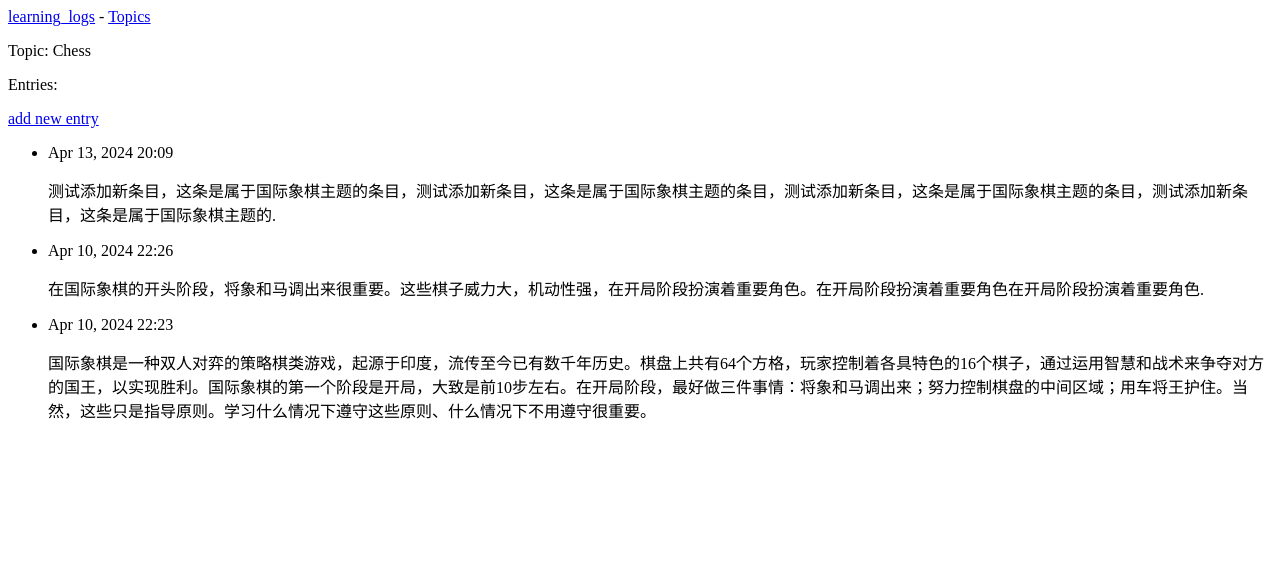
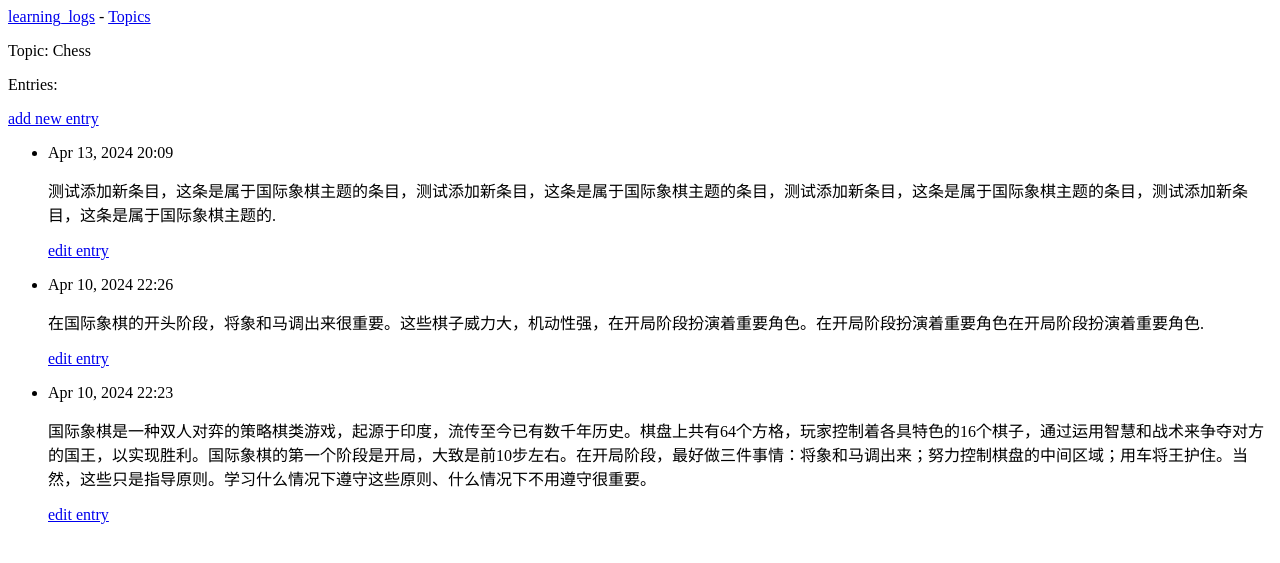
Before and after one commit to chng3/learning_log, a Django app: page /topics/1/ in a window 1280 px wide. Shown: the top 563 px of the page. Run offline with Django 3.2, Linux system fonts and the light colour scheme; data comes from the database, SQL or seed files in the repository; both versions use the stored data as it was after the commit.

Commit message:
完成19.1.3

```diff
--- a/learning_logs/templates/learning_logs/topic.html
+++ b/learning_logs/templates/learning_logs/topic.html
@@ -12,6 +12,9 @@
         <li>
             <p>{{ entry.date_added|date:'M d, Y H:i'}}</p>
             <p>{{ entry.text|linebreaks  }}</p>
+            <p>
+                <a href="{% url 'learning_logs:edit_entry' entry.id %}">edit entry</a>
+            </p>
         </li>
     {% empty %}
         <li>There are no entries for this topic yet</li>
--- a/learning_logs/urls.py
+++ b/learning_logs/urls.py
@@ -19,4 +19,7 @@ urlpatterns = [
 
     # 用于添加新条目的页面
     url(r'^new_entry/(?P<topic_id>\d+)/$', views.new_entry, name='new_entry'),
+
+    # 用于编辑条目的页面
+    url(r'^edit_entry/(?P<entry_id>\d+)/$', views.edit_entry, name='edit_entry')
 ]
--- a/learning_logs/views.py
+++ b/learning_logs/views.py
@@ -1,5 +1,5 @@
 from django.shortcuts import render
-from .models import Topic
+from .models import Topic, Entry
 from django.http import HttpResponseRedirect
 from django.urls import reverse
 from .forms import TopicForm, EntryForm
@@ -56,3 +56,22 @@ def new_entry(request, topic_id):
 
     context = {'topic': topic, 'form': form}
     return render(request, 'learning_logs/new_entry.html', context)
+
+
+def edit_entry(request, entry_id):
+    # 编辑既有条目
+    entry = Entry.objects.get(id=entry_id)
+    topic = entry.topic
+
+    if request.method != 'POST':
+        # 初次请求，使用当前条目填充表单
+        form = EntryForm(instance=entry)
+    else:
+        # POST提交的数据，对数据进行处理
+        form = EntryForm(instance=entry, data=request.POST)
+        if form.is_valid():
+            form.save()
+            return HttpResponseRedirect(reverse('learning_logs:topic',
+                                        args=[topic.id]))
+    context = {'entry': entry, 'topic': topic, 'form': form}
+    return render(request, 'learning_logs/edit_entry.html', context)
```
Also changed, not shown: learning_logs/templates/learning_logs/edit_entry.html (added, +13 -0 lines), db.sqlite3.
